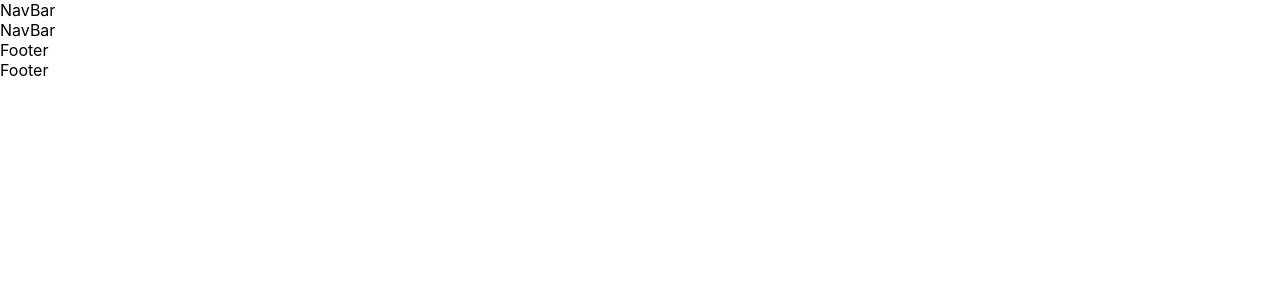
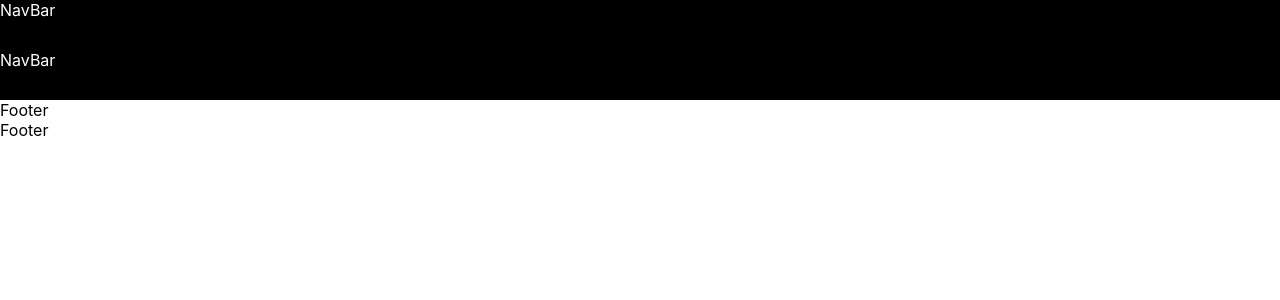
Before and after one commit to barbaroreyes/project-next-amplify, a Next.js app: page /components/Layout in a window 1280 px wide. Shown: the top 300 px of the page. Built offline with nearby package versions, Linux system fonts and the light colour scheme.

Commit message:
update-nav-bar

```diff
--- a/pages/components/NavBar.js
+++ b/pages/components/NavBar.js
@@ -1,8 +1,9 @@
 import React from 'react'
+import styles from '../../styles/Navbar.module.css'
 
 const NavBar = () => {
   return (
-    <div>
+    <div className={styles.container}>
       NavBar
     </div>
   )
--- a/pages/index.js
+++ b/pages/index.js
@@ -6,9 +6,8 @@ export default function Home() {
   return (
     <div className={styles.container}>
       <Head>
-        <title>Create Next App</title>
-        <meta name="description" content="Generated by create next app" />
-        <link rel="icon" href="/favicon.ico" />
+        <title>LMJ</title>
+        <meta name="description" content="Hoy Es un Dia Para Brillar" />
       </Head>
 
       Home Page
--- /dev/null
+++ b/styles/Navbar.module.css
@@ -0,0 +1,6 @@
+.container{
+    height: 50px;
+    background-color: black ;
+    color: #ffff;
+
+}
```
Also changed, not shown: pages/about.js (deleted, +0 -11 lines).
